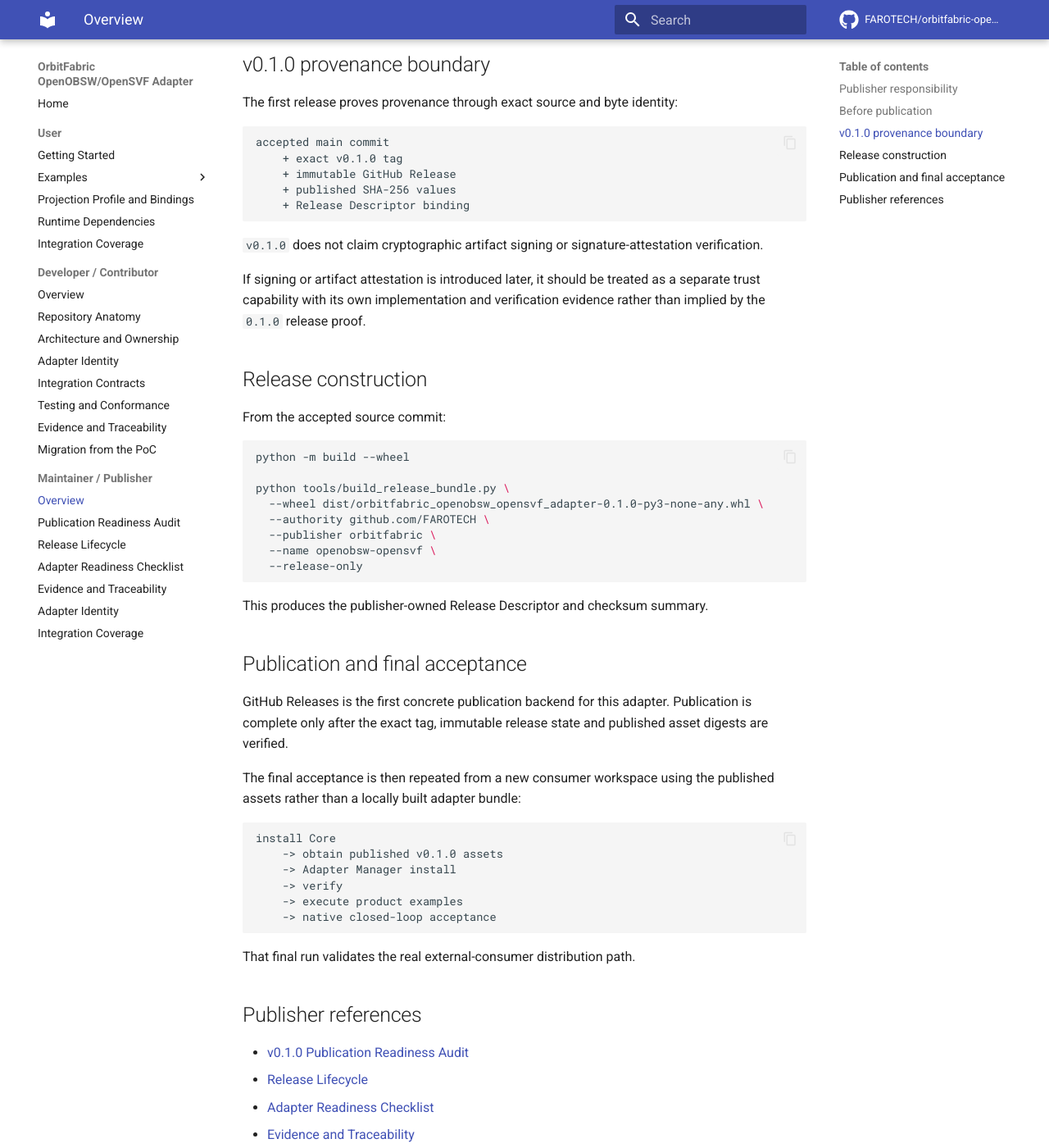
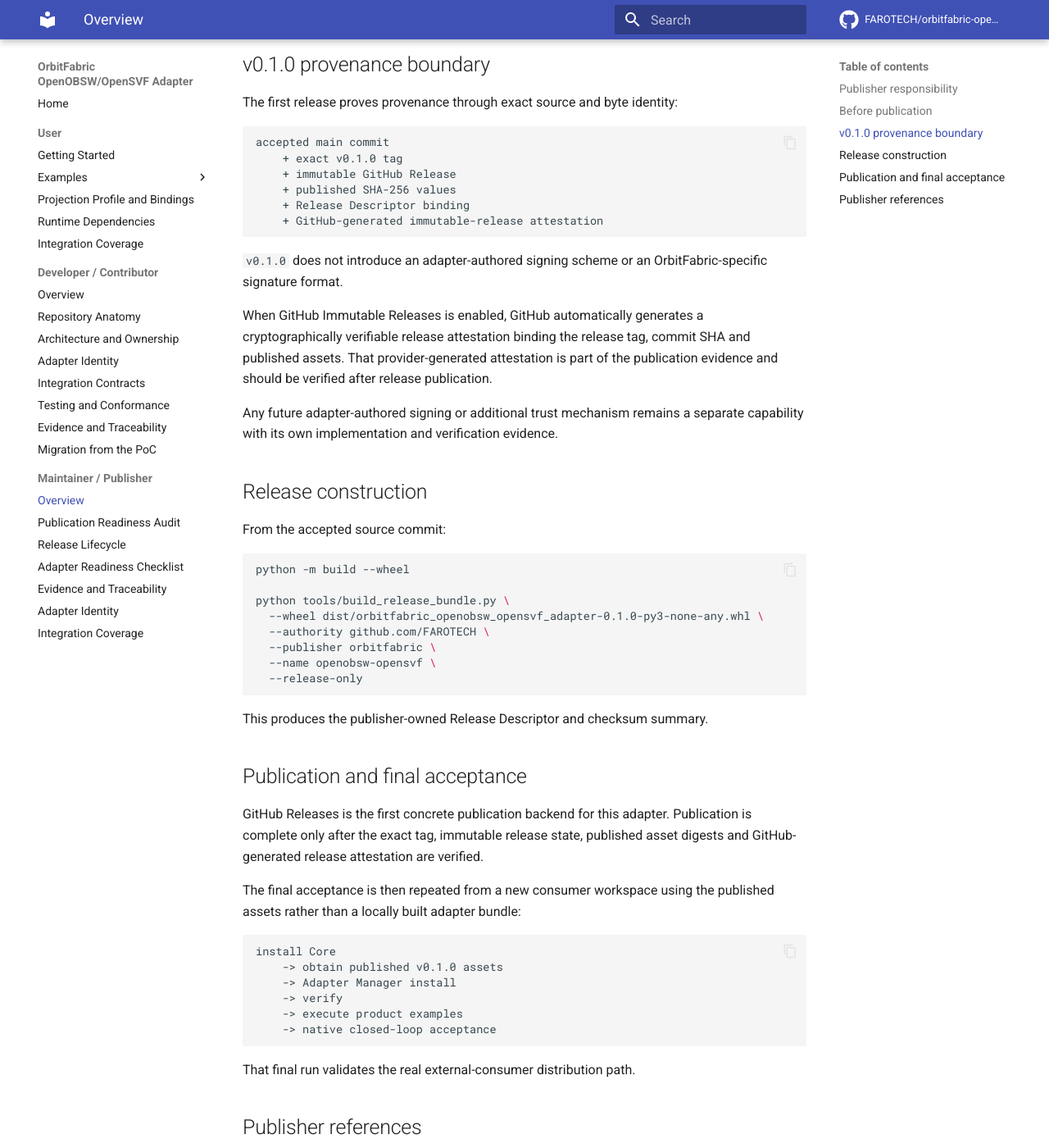
Before and after one commit to FAROTECH/orbitfabric-openobsw-opensvf-adapter, an MkDocs documentation site: the page built from docs/publishing.md, in a window 1280 px wide and 1400 px high, scrolled down 1301 px. Shown: the whole window at 82% size. Built offline with MkDocs 1.6.1 and Material for MkDocs 9.7.7, drawn with Linux system fonts in a browser that asks for light colours; comment, search, counter and statistics services are not loaded.

Commit message:
Clarify immutable release attestation provenance

````diff
--- a/docs/publishing.md
+++ b/docs/publishing.md
@@ -66,11 +66,14 @@
     + immutable GitHub Release
     + published SHA-256 values
     + Release Descriptor binding
+    + GitHub-generated immutable-release attestation
 ```
 
-`v0.1.0` does not claim cryptographic artifact signing or signature-attestation verification.
+`v0.1.0` does not introduce an adapter-authored signing scheme or an OrbitFabric-specific signature format.
 
-If signing or artifact attestation is introduced later, it should be treated as a separate trust capability with its own implementation and verification evidence rather than implied by the `0.1.0` release proof.
+When GitHub Immutable Releases is enabled, GitHub automatically generates a cryptographically verifiable release attestation binding the release tag, commit SHA and published assets. That provider-generated attestation is part of the publication evidence and should be verified after release publication.
+
+Any future adapter-authored signing or additional trust mechanism remains a separate capability with its own implementation and verification evidence.
 
 ## Release construction
 
@@ -91,7 +94,7 @@
 
 ## Publication and final acceptance
 
-GitHub Releases is the first concrete publication backend for this adapter. Publication is complete only after the exact tag, immutable release state and published asset digests are verified.
+GitHub Releases is the first concrete publication backend for this adapter. Publication is complete only after the exact tag, immutable release state, published asset digests and GitHub-generated release attestation are verified.
 
 The final acceptance is then repeated from a new consumer workspace using the published assets rather than a locally built adapter bundle:
 
````
